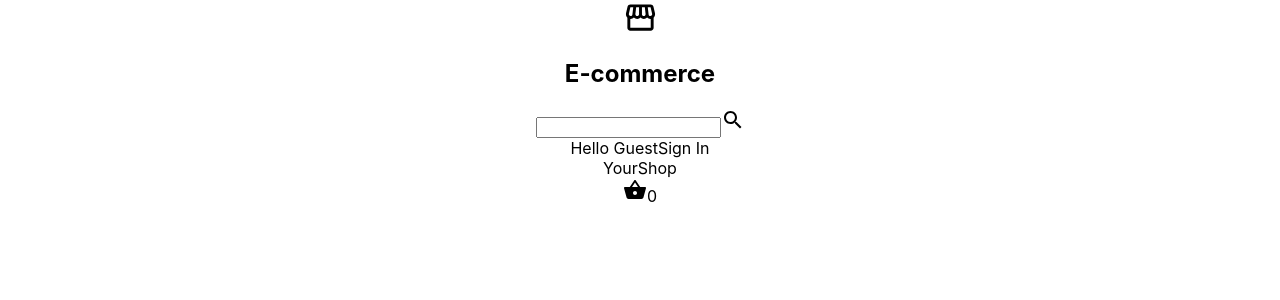
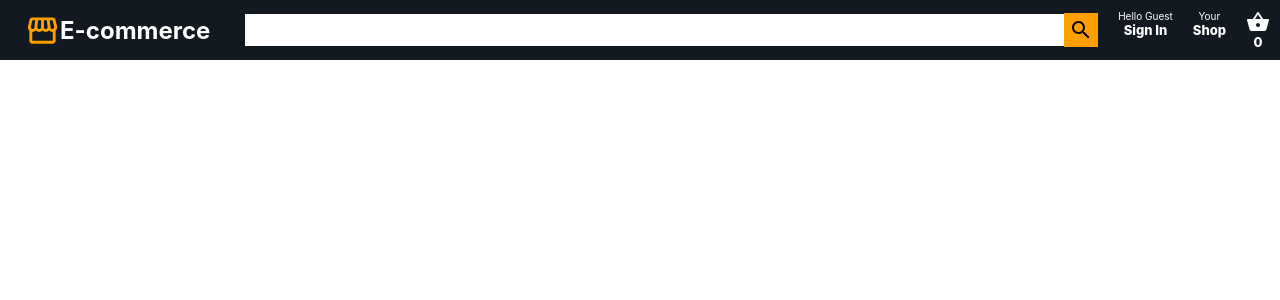
Before and after one commit to AnastasiiaAsti/e-commerce, a React (Create React App) app: page / in a window 1280 px wide. Shown: the top 300 px of the page. Built offline with nearby package versions, Linux system fonts and the light colour scheme.

Commit message:
style header component

```diff
--- a/src/Header.css
+++ b/src/Header.css
@@ -0,0 +1,78 @@
+.header {
+    height: 60px;
+    display: flex;
+    align-items: center;
+    background-color: #131921;
+    position: sticky;
+    top: 0;
+    z-index:100;
+}
+
+.header__logo {
+    display: flex;
+    align-items: center;
+    color: #ff9f00;
+    margin: 0 25px;
+}
+
+.header__logoImage {
+    margin-right: 10px;
+}
+
+.header__logoTitle {
+    text-decoration: none;
+    border: 0;
+    color: #fff;
+}
+
+.header__search {
+    display: flex;
+    flex: 1;
+    align-items: center;
+    border-radius: 24px;
+    margin: 0 10px;
+}
+
+.header__searchInput {
+    height: 12px;
+    padding: 10px;
+    border: none;
+    width: 100%;
+}
+
+.header__searchIcon {
+    padding: 5px;
+    height: 22px;
+    background-color: #ff9f00;
+}
+
+.header__nav {
+    display: flex;
+    justify-content: space-evenly;
+}
+
+.nav__item {
+    display: flex;
+    flex-direction: column;
+    margin-left: 10px;
+    margin-right: 10px;
+    color: #fff;
+}
+
+.nav__itemLineOne {
+    font-size: 10px;
+}
+
+.nav__itemLineTwo {
+    font-size: 13px;
+    font-weight: 800;
+}
+
+.nav__itemBasket {
+    display: flex;
+    align-items: center;
+    color: #fff;
+    margin-right: 50px;
+    margin-left: 10px;
+
+}
--- a/src/Header.js
+++ b/src/Header.js
@@ -27,8 +27,8 @@
           <span className="nav__itemLineTwo">Shop</span>
         </div>
         <div className="nav__item">
-          <ShoppingBasketIcon />
-          <span className="nav__itemLineTwo">0</span>
+          <ShoppingBasketIcon className="itemBasket"/>
+          <span className="nav__itemLineTwo nav__basketCount">0</span>
         </div>
 
       </div>
```
